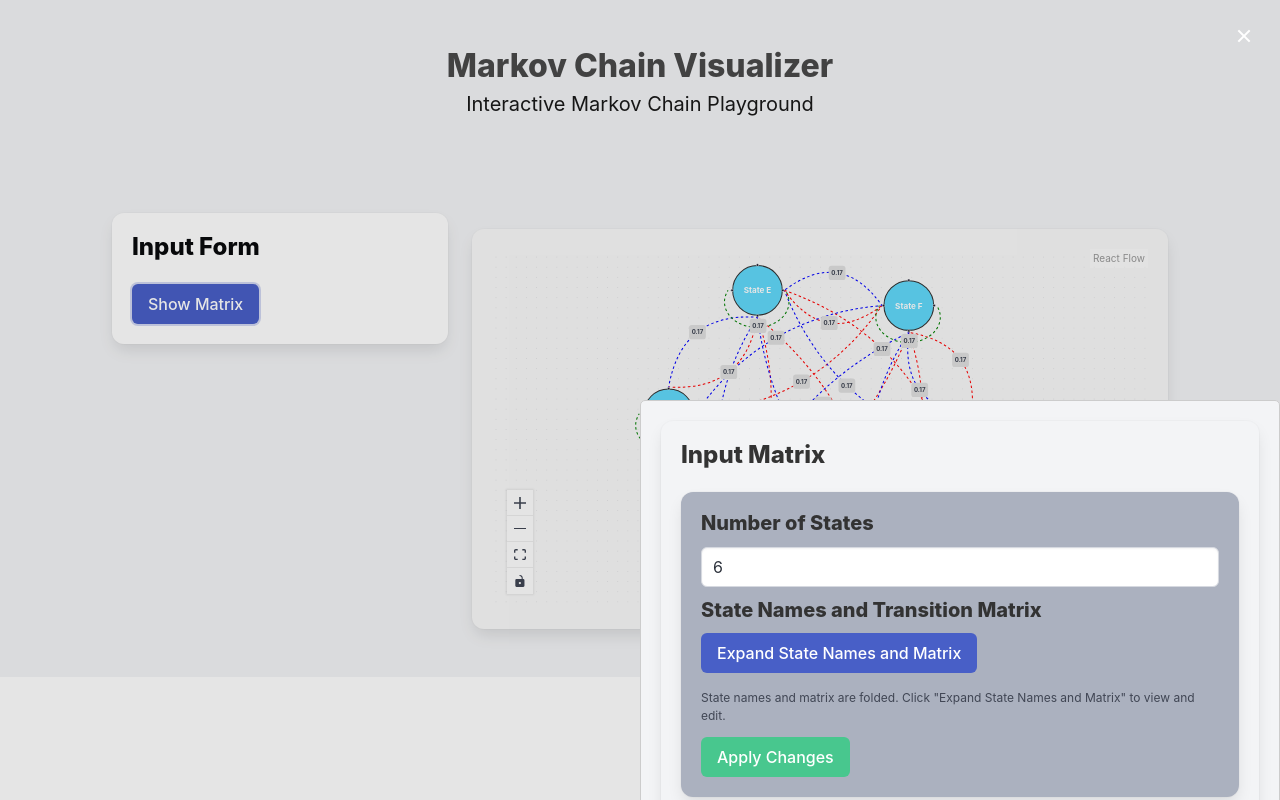
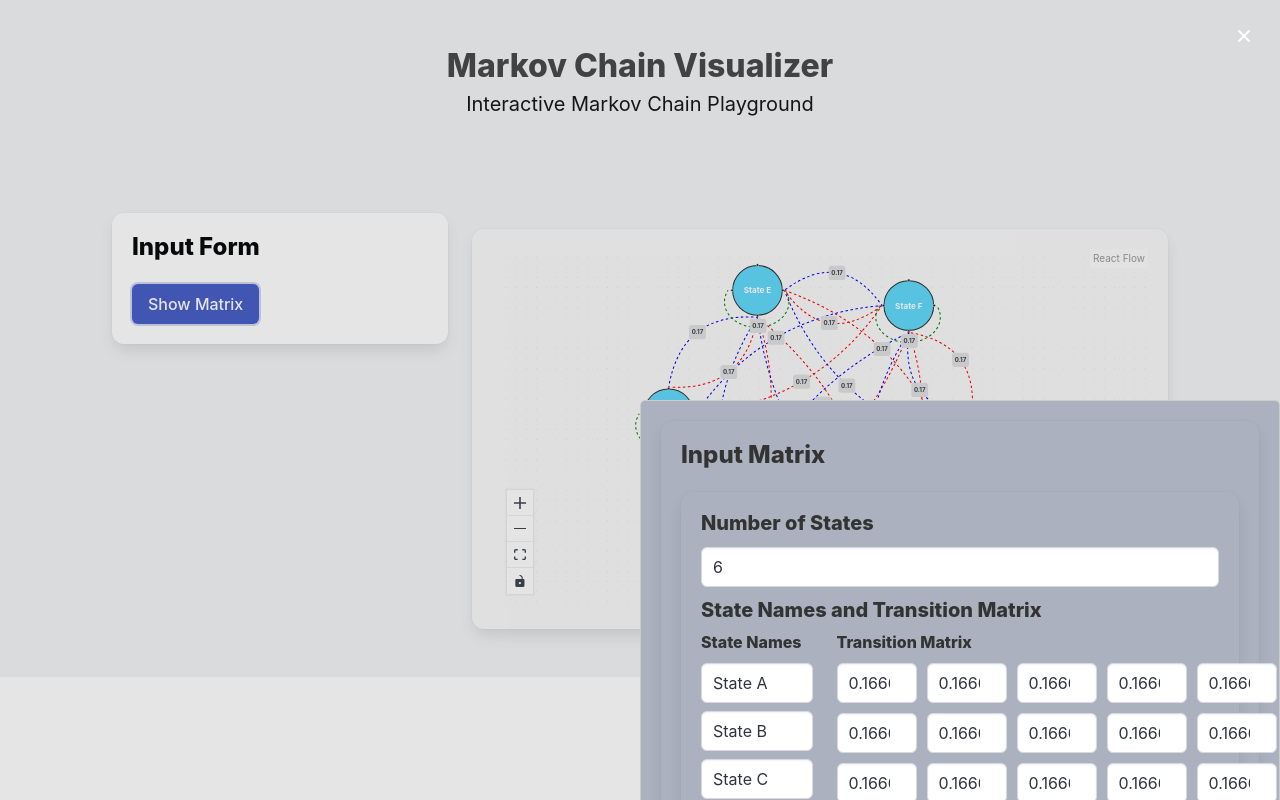
Before and after one commit to hepzanechen/markovplay, a React (Vite) app: page / in a window 1280 px wide. Both pictures are taken after a click on the button "Show Matrix". Built offline with nearby package versions, Linux system fonts and the light colour scheme.

Commit message:
sitll keep apply changes button

```diff
--- a/src/App.tsx
+++ b/src/App.tsx
@@ -182,7 +182,7 @@ const MarkovChainFlow = () => {
         <div className="modal-background" onClick={onClose}></div>
         <div
           id="matrix-modal"
-          className="modal-content has-background-light"
+          className="modal-content has-background-grey-light"
           style={{
             maxWidth: '800px',
             maxHeight: '80vh',
@@ -196,7 +196,7 @@ const MarkovChainFlow = () => {
           }}
           onMouseDown={handleDragStart}
         >
-          <div className="box has-background-light">
+          <div className="box has-background-grey-light">
             <h4 className="title is-4">Input Matrix</h4>
             {error && <div className="notification is-danger">{error}</div>}
             <MatrixInputForm
--- a/src/components/MatrixInput.tsx
+++ b/src/components/MatrixInput.tsx
@@ -11,8 +11,8 @@ interface MatrixInputFormProps {
 const MatrixInputForm: React.FC<MatrixInputFormProps> = ({ size, setSize, setMatrix, setStateNames }) => {
   const [stateNamesInput, setStateNamesInput] = useState<string[]>([]);
   const [matrixInput, setMatrixInput] = useState<number[][]>([]);
-  const [isMatrixFolded, setIsMatrixFolded] = useState(true);
-// Update local state when initialMatrix changes
+
+  // Update local state when size changes
   useEffect(() => {
     setStateNamesInput(Array.from({ length: size }, (_, i) => `State ${String.fromCharCode(65 + i)}`));
     setMatrixInput(Array.from({ length: size }, () => Array(size).fill(1 / size)));
@@ -75,15 +75,6 @@ const MatrixInputForm: React.FC<MatrixInputFormProps> = ({ size, setSize, setMat
       </div>
       <div className="field">
         <h4 className="title is-5">State Names and Transition Matrix</h4>
-        <button
-          onClick={() => setIsMatrixFolded(!isMatrixFolded)}
-          className="button is-link mb-3"
-        >
-          {isMatrixFolded ? 'Expand State Names and Matrix' : 'Fold State Names and Matrix'}
-        </button>
-        {isMatrixFolded ? (
-          <p className="help">State names and matrix are folded. Click "Expand State Names and Matrix" to view and edit.</p>
-        ) : (
         <div className="columns">
           <div className="column is-one-quarter">
             <div className="state-names-list">
@@ -121,14 +112,11 @@ const MatrixInputForm: React.FC<MatrixInputFormProps> = ({ size, setSize, setMat
                   </div>
                 ))}
               </div>
-
             </div>
           </div>
         </div>
-        )}
       </div>
       <div className="field">
-
         <div className="control">
           <input
             type="file"
```
Lines whose indentation alone changed are shown as unchanged.
